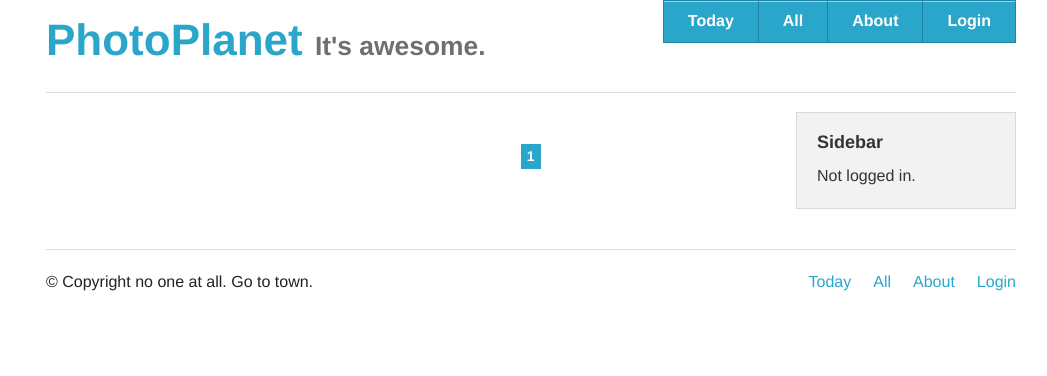
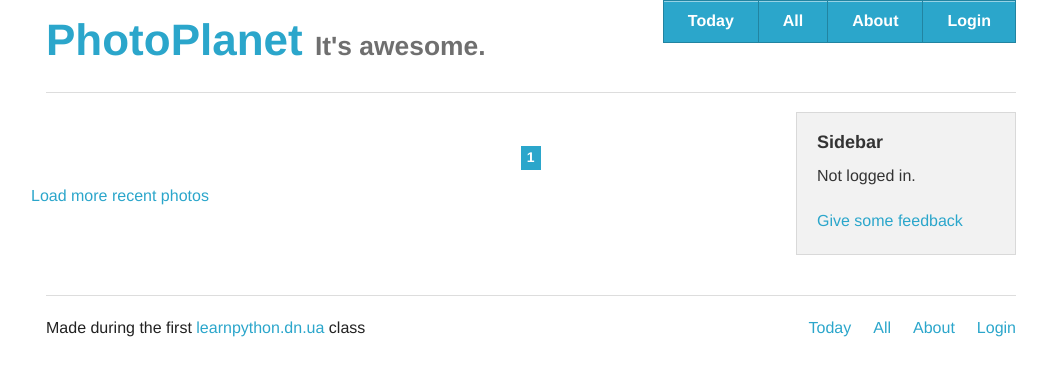
Before and after one commit to rpisarev/photoplanet, a Django app: page / in a window 1280 px wide. Shown: the top 376 px of the page, without its empty margins (109-1156 px from the left). Run offline with Django 3.2, Linux system fonts and the light colour scheme; data that the repository does not hold is empty; parts of the project's set-up code (start-up, migrations or seed data) failed here and were passed over; some libraries are stand-ins or nearby versions.

Commit message:
Change template

```diff
--- a/photoplanet/templates/base.html
+++ b/photoplanet/templates/base.html
@@ -1,5 +1,5 @@
 {% load staticfiles %}
-{% csrf_token %}
+{% load servertime %}
 <!DOCTYPE html>
 <!-- paulirish.com/2008/conditional-stylesheets-vs-css-hacks-answer-neither/ -->
 <!--[if IE 8]>    <html class="no-js lt-ie9" lang="en"> <![endif]-->
@@ -15,15 +15,16 @@
   {% block css %}
   <link rel="stylesheet" href="{% static "css/normalize.css" %}">
   <link rel="stylesheet" href="{% static "css/pp.css" %}">
-  {% endblock %}
+  {% endblock css %}
 
-{% block js %}
-  <script src="http://ajax.googleapis.com/ajax/libs/jquery/2.0.0/jquery.min.js"></script>
+  {% block js %}
+  <script src="//ajax.googleapis.com/ajax/libs/jquery/2.0.0/jquery.min.js"></script>
   <script src="{% static "js/csrf.js" %}"></script>
+  <script src="{% static "js/vendor/custom.modernizr.js" %}"></script>
   <script type="text/javascript">
-          window.PHOTO = {};
-  </script>
-{% endblock js %}
+           window.PHOTO = {};
+   </script>
+  {% endblock js %}
 
 </head>
 <body>
@@ -34,9 +35,9 @@
     <div class="large-12 columns">
       <div class="nav-bar right hide-for-small">
        <ul class="button-group">
-         <li><a href="day.html" class="button">Today</a></li>
+         <li><a href="{% url_for_today %}" class="button">Today</a></li>
          <li><a href="{% url 'all' %}" class="button">All</a></li>
-         <li><a href="about.html" class="button">About</a></li>
+         <li><a href="{% url 'about' %}" class="button">About</a></li>
          {% if user.is_authenticated %}
          <li><a href="{% url 'logout' %}" class="button">Logout</a></li>
          {% else %}
@@ -44,6 +45,7 @@
          {% endif %}
         </ul>
       </div>
+
       <h1>
         <a href="/">PhotoPlanet</a>
         <small>It's awesome.</small></h1>
@@ -77,6 +79,7 @@
         Not logged in.
         {% endif %}
         </p>
+        <p><a href="{% url 'feedback' %}">Give some feedback</a></p>
       </div>
 
     </aside>
@@ -94,13 +97,16 @@
       <hr />
       <div class="row">
         <div class="large-6 columns">
-          <p>&copy; Copyright no one at all. Go to town.</p>
+          <p>Made during the first
+          <a href="http://learnpython.dn.ua">learnpython.dn.ua</a>
+          class
+          </p>
         </div>
         <div class="large-6 columns">
           <ul class="inline-list right">
-            <li><a href="day.html">Today</a></li>
-            <li><a href="all.html">All</a></li>
-            <li><a href="about.html">About</a></li>
+            <li><a href="{% url_for_today %}">Today</a></li>
+            <li><a href="{% url 'all' %}">All</a></li>
+            <li><a href="{% url 'about' %}">About</a></li>
             {% if user.is_authenticated %}
             <li><a href="{% url 'logout' %}">Logout</a></li>
             {% else %}
@@ -112,16 +118,9 @@
     </div>
   </footer>
 
-  <script>
-  document.write('<script src=js/vendor/' +
-  ('__proto__' in {} ? 'zepto' : 'jquery') +
-  '.js><\/script>')
-  </script>
-  <script src="js/foundation.min.js"></script>
-  <script>
-    $(document).foundation();
-  </script>
 
   <!-- End Footer -->
+
+
 </body>
 </html>
--- a/photoplanet/templates/photoplanet/all.html
+++ b/photoplanet/templates/photoplanet/all.html
@@ -71,6 +71,9 @@
           </ul>
         </div>
       </div>
+      <div class="row">
+        <a href="{% url "load-photos" %}">Load more recent photos</a>
+      </div>
 
     </div
 {% endblock content %}
```
